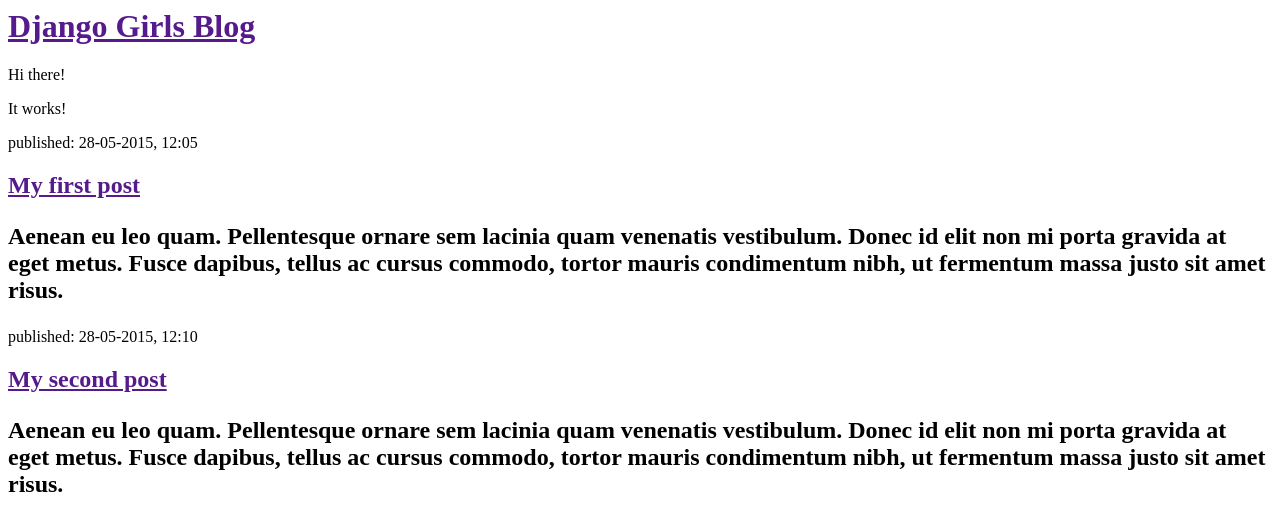
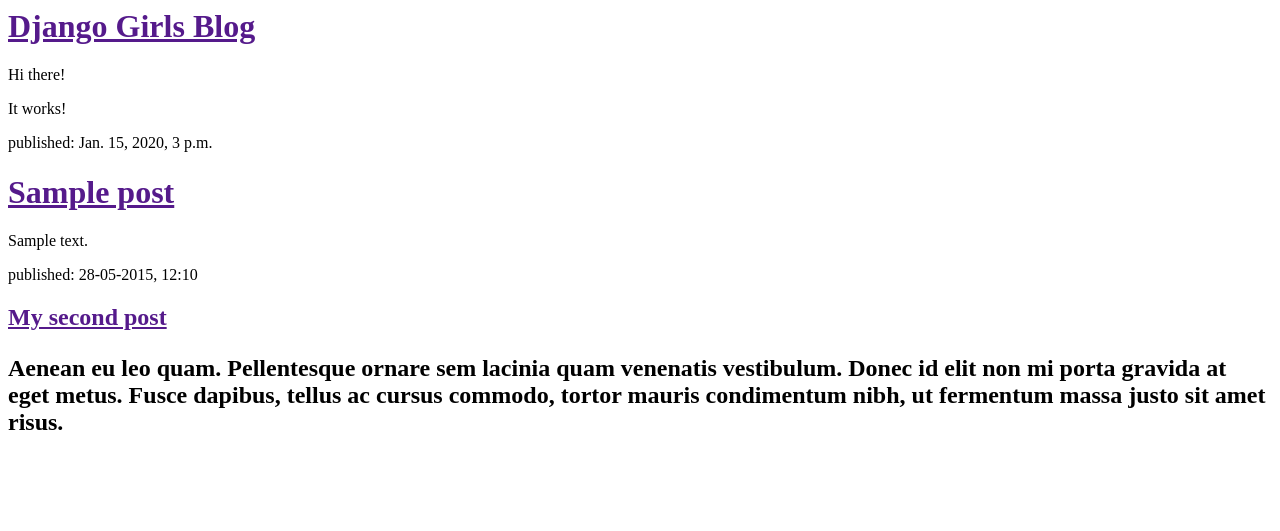
Before and after one commit to anam-zahid/my-first-blog, a Django app: template blog/templates/blog/post_list.html in a window 1280 px wide. Shown: the top 531 px of the page. Run offline with Django 3.2, Linux system fonts and the light colour scheme; the template is opened without the code that fills it: values that come from a table or form of the project are taken from there, others are empty; tables that the repository leaves empty hold one stand-in row (values such as "Sample post").

Commit message:
modified templates to display posts from database

```diff
--- a/blog/templates/blog/post_list.html
+++ b/blog/templates/blog/post_list.html
@@ -8,11 +8,14 @@
 	<p>Hi there!</p>
 	<p>It works!</p>
 </div>
+{% for post in posts %}
 <div>
-	<p>published: 28-05-2015, 12:05</p>
-<h2><a href=""> My first post</a><h2>
-<p>Aenean eu leo quam. Pellentesque ornare sem lacinia quam venenatis vestibulum. Donec id elit non mi porta gravida at eget metus. Fusce dapibus, tellus ac cursus commodo, tortor mauris condimentum nibh, ut fermentum massa justo sit amet risus.</p>
+	<p>published: {{ post.published_date}}</p>
+	<h1><a href="">{{ post.title}}</a> </h1>
+	<p>{{ post.text|linebreaks }} </p>
+
 </div>
+{% endfor %}
 <div>
 	<p>published: 28-05-2015, 12:10</p>
 <h2><a href=""> My second post</a><h2>
--- a/blog/views.py
+++ b/blog/views.py
@@ -1,5 +1,9 @@
 from django.shortcuts import render
+from django.utils import timezone
+from .models import Post
+
 def post_list(request):
-    return render(request,'blog/post_list.html',{})
+    posts = Post.objects.filter(published_date__lte=timezone.now()).order_by('published_date')
+    return render(request,'blog/post_list.html',{'posts':posts})
 
 # Create your views here.
```
